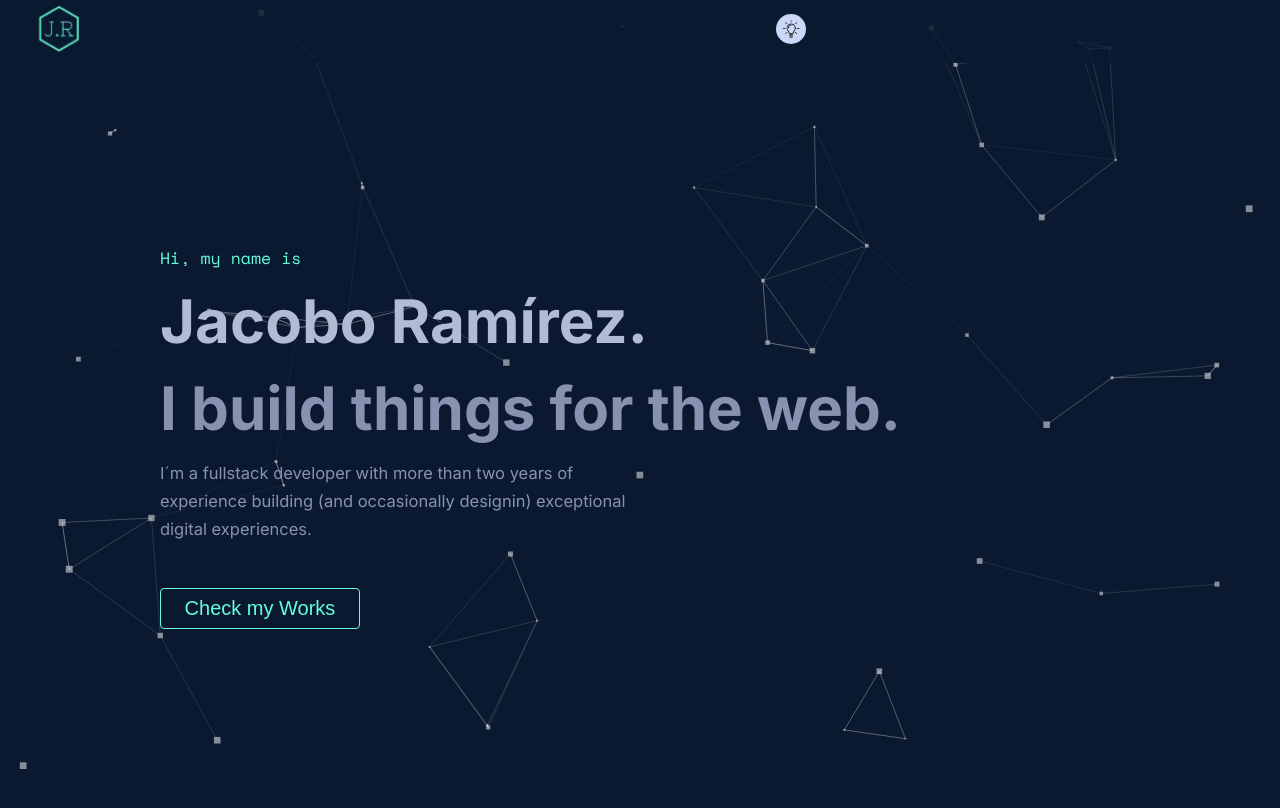
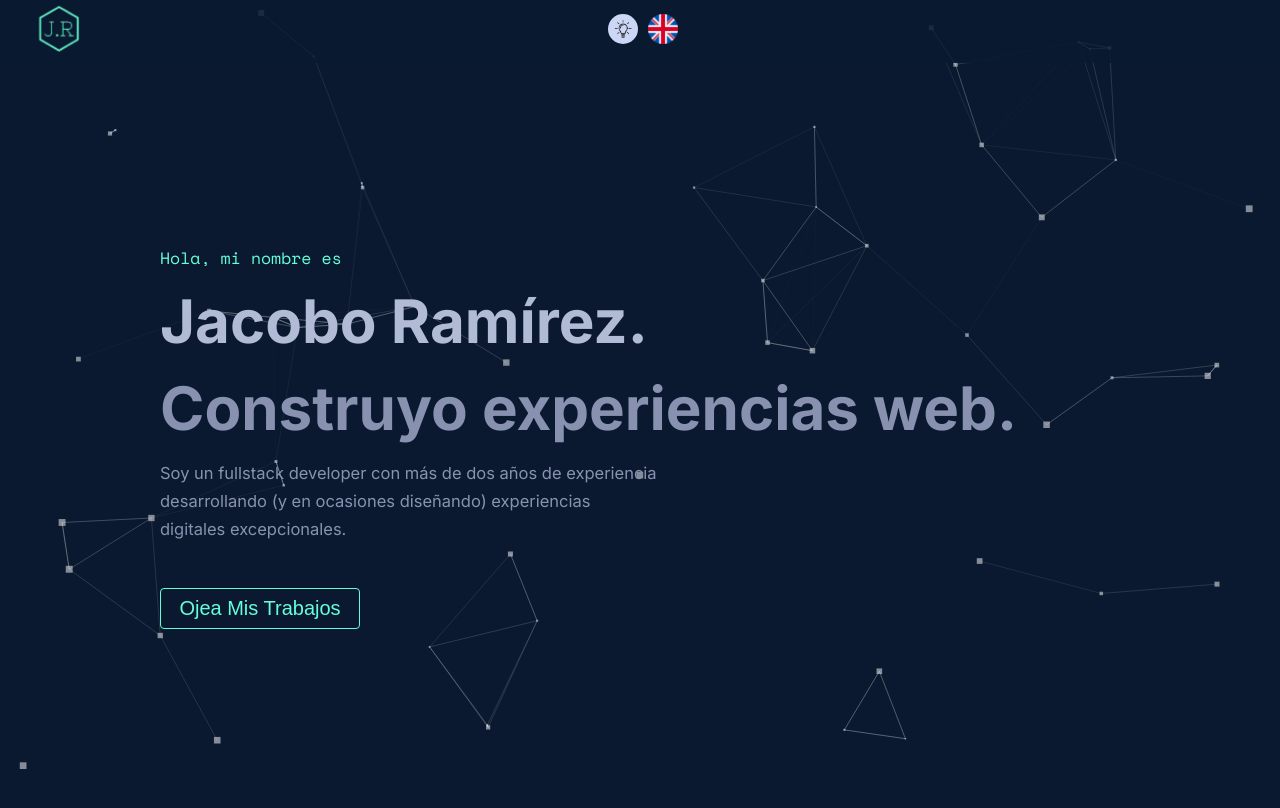
Before and after one commit to jacob-rgb/Portfolio---React, a React (Create React App) app: page / in a window 1280 px wide. Shown: the top 808 px of the page. Built offline with nearby package versions, Linux system fonts and the light colour scheme.

Commit message:
language1

```diff
--- a/src/portfolio/Portfolio.tsx
+++ b/src/portfolio/Portfolio.tsx
@@ -9,6 +9,7 @@ export const Portfolio = () => {
 
     const context:any = useContext(DataContext);
     const [ theme, ] = context.theme;
+    const [ language, ] = context.language;
 
     const [loading, setLoading] = useState(true);
 
@@ -39,15 +40,15 @@ export const Portfolio = () => {
                 < Navbar />
                 < SideBars />
                 <div className="content">
-                    < Header />
+                    < Header language={language} />
                     <section className="about animaTop" id="aboutS">
-                        <h2 className="title"><span>01. </span>About me</h2>
-                        < About />
+                        <h2 className="title"><span>01. </span>{ language === 'en' ? 'About me' : 'Sobre mi'}</h2>
+                        < About language={language} />
                     </section>
                     <section className="experience" id="experienceS">
                         <div className="container">
-                           <h2 className="title animaTop"><span>02. </span>Where i've Worked</h2>
-                           < Works />
+                           <h2 className="title animaTop"><span>02. </span>{ language === 'en' ? "Where i've Worked" : 'Donde He Trabajado'}</h2>
+                           < Works language={language} />
                         </div>
                     </section>
                     <section className="mainProject" id="mainProjectS">
--- a/src/portfolio/components/About.tsx
+++ b/src/portfolio/components/About.tsx
@@ -1,16 +1,25 @@
 import fotoPerfil from '../../assets/fotoperfil2.png';
 
+interface Props {
+    language?: string;
+}
 
-export const About = () => {
+export const About = ({language = 'en'}: Props) => {
     return (
         <div className="row animaTop">
         <div className="col-8">
-            <p className="fadeInBot">Hello! My name is Jacobo Ramírez and i enjoy creating things that live on the internet. My interest in web development started back in 2017 when i decided to try building a simple website for a business.</p>
-            <p className="fadeInBot">It was then when I decided to study web development.
-                Nowadays i' ve had the priviliege of working at <span className="text-green "> an advertising agency, a start-up and a media-web agency </span>
-                My main focus these days is building accessible, inclusive products and digital experiences at Upstatement for a variety of clients.
+            <p className="fadeInBot">
+                {
+                    language === 'en' ? 'Hello! My name is Jacobo Ramírez and i enjoy creating things that live on the internet. My interest in web development started back in 2017 when i decided to try building a simple website for a business.'
+                    : 'Hola, Mi nombre es Jacobo Ramírez y me encanta crear aplicaciones multiplataforma. Mi interés en el desarrollo web comenzó en 2017 cuando decidí montar un sitio web para un negocio.'
+                }
             </p>
-            <p className="fadeInBot">Here are a few technologies I’ve been working with recently:</p>
+            <p className="fadeInBot">
+                { language === 'en' ? "It was then when I decided to study web development.Nowadays i' ve had the priviliege of working at" : "Fue entonces cuando decidí estudiar desarrollo de aplicaciones multiplataforma. Hoy en día he tenido el privilegio de trabajar con "}
+                 <span className="text-green "> {language === 'en' ? 'an advertising agency, a start-up and a media-web agency' : 'una agencia de publicidad, una start-up y una agencia de media-web'} </span>
+                { language === 'en' ? 'My main focus these days is building accessible, inclusive products and digital experiences at Upstatement for a variety of clients.' : 'Mi principal dedicacíon a día de hoy es crear aplicaciones tanto accesibles como optimizadas y experiencias digitales para una variedad de clientes.'}
+            </p>
+            <p className="fadeInBot">{ language === 'en' ? 'Here are a few technologies I’ve been working with recently : ' : 'Estas son algunas de las tecnologías que estoy usando para trabajar : '}</p>
             <ul className="skills-box">
                 <li><span><i className='bx bx-caret-right'></i></span> Javascript (ES6+)</li>
                 <li><span><i className='bx bx-caret-right'></i></span> TypeScript</li>
--- a/src/portfolio/components/Header.tsx
+++ b/src/portfolio/components/Header.tsx
@@ -1,8 +1,11 @@
 import { softScroll} from '../helpers/navbar/navbarHelpers';
 import Particles from "react-tsparticles";
 
+interface Props {
+  language?: string;
+}
 
-export const Header = () => {
+export const Header = ({language = 'en'}: Props) => {
 
     const particlesInit = (main:any) => {
 
@@ -99,11 +102,11 @@ export const Header = () => {
              detectRetina: true,
            }}
     />
-        <span style={{animationDelay:"1.1s"}} className="animaTop mono fadeInBot">Hi, my name is</span>
+        <span style={{animationDelay:"1.1s"}} className="animaTop mono fadeInBot">{ language === 'en' ? 'Hi, my name is' : 'Hola, mi nombre es'}</span>
         <h4 style={{animationDelay:"1.3s"}} className="animaTop fadeInBot">Jacobo Ramírez.</h4>
-        <h4 style={{animationDelay:"1.5s"}} className="animaTop fadeInBot">I build things for the web.</h4>
-        <p style={{animationDelay:"1.7s"}} className="animaTop fadeInBot">I´m a fullstack developer with more than two years of experience building (and occasionally designin) exceptional digital experiences. </p>
-        <button style={{animationDelay:"1.8s"}} className="animaTop outlineBtn checkBtn fadeInBot" data-target="mainProjectS" onClick={softScroll}>Check my Works</button>
+        <h4 style={{animationDelay:"1.5s"}} className="animaTop fadeInBot">{ language === 'en' ? 'I build things for the web.' : 'Construyo experiencias web.'}</h4>
+        <p style={{animationDelay:"1.7s"}} className="animaTop fadeInBot">{ language === 'en' ? 'I´m a fullstack developer with more than two years of experience building (and occasionally designin) exceptional digital experiences.': 'Soy un fullstack developer con más de dos años de experiencia desarrollando (y en ocasiones diseñando) experiencias digitales excepcionales.'} </p>
+        <button style={{animationDelay:"1.8s"}} className="animaTop outlineBtn checkBtn fadeInBot" data-target="mainProjectS" onClick={softScroll}>{ language === 'en' ? 'Check My Works' : 'Ojea Mis Trabajos'}</button>
     </section>
     )
 }
--- a/src/portfolio/components/Navbar.tsx
+++ b/src/portfolio/components/Navbar.tsx
@@ -5,11 +5,15 @@ import imagenLogo from '../../logo.png';
 import imagenLogoLight from '../../assets/LogoLight.png';
 import bombillaOn from '../../assets/bombillaOn.png';
 import bombillaOff from '../../assets/bombillaOff.png';
+import banderaEs from '../../assets/bandera-es.png';
+import banderaEn from '../../assets/bandera-en.png';
+
 import '../styles/Navbar.css';
 
 export const Navbar = () => {
     const context:any = useContext(DataContext);
     const [ theme, setTheme ] = context.theme;
+    const [ language, setLanguage] = context.language;
 
     useEffect(() => {
         document.addEventListener('scroll', toggleNavbar)
@@ -28,6 +32,16 @@ export const Navbar = () => {
           }
       }
 
+      const handleLanguagebtnClick = () => {
+        if(language === 'en') {
+          setLanguage('es')
+          localStorage.setItem('language','es')
+        } else {
+          setLanguage('en');
+          localStorage.setItem('language','en')
+        }
+    }
+
     return (
         <div className="navbar">
             <div className="logo">
@@ -36,12 +50,15 @@ export const Navbar = () => {
                 </button>
             </div>
             <div className="links">
-                <button id='themeBtn' type='button' onClick={handleThemebtnClick}><img src={theme === 'dark' ? bombillaOff : bombillaOn} alt="theme" /></button>
-                <button type='button' onClick={softScroll} data-target="aboutS" style={{animationDelay:'.3s'}} className={`fadeInTop`}><span data-target="aboutS">01.</span>About</button>
-                <button type='button' onClick={softScroll} data-target="experienceS" style={{animationDelay:'.5s'}} className={`fadeInTop`}><span data-target="experienceS">02.</span>Experience</button>
-                <button type='button' onClick={softScroll} data-target="mainProjectS" style={{animationDelay:'.7s'}} className={`fadeInTop`}><span data-target="mainProjectS">03.</span>Work</button>
-                <button type='button' onClick={softScroll} data-target="contactS" style={{animationDelay:'.9s'}} className={`fadeInTop`}><span data-target="contactS">04.</span>Contact</button>
-                <a href='/assets/cv.pdf' target="_blank" style={{animationDelay:'1s'}} className="resumeBtn outlineBtn fadeInTop">Resume</a>
+                <div className="optionsBtns">
+                   <button id='themeBtn' type='button' onClick={handleThemebtnClick}><img src={theme === 'dark' ? bombillaOff : bombillaOn} alt="theme" /></button>
+                   <button id='languageBtn' type='button' onClick={handleLanguagebtnClick}><img src={language === 'en' ? banderaEs : banderaEn} alt="theme" /></button>
+                </div>
+                <button type='button' onClick={softScroll} data-target="aboutS" style={{animationDelay:'.3s'}} className={`fadeInTop`}><span data-target="aboutS">01.</span>{ language === 'en' ? 'About' : 'Sobre Mi'}</button>
+                <button type='button' onClick={softScroll} data-target="experienceS" style={{animationDelay:'.5s'}} className={`fadeInTop`}><span data-target="experienceS">02.</span>{ language === 'en' ? 'Experience' : 'Experiencia'}</button>
+                <button type='button' onClick={softScroll} data-target="mainProjectS" style={{animationDelay:'.7s'}} className={`fadeInTop`}><span data-target="mainProjectS">03.</span>{ language === 'en' ? 'Work' : 'Trabajos'}</button>
+                <button type='button' onClick={softScroll} data-target="contactS" style={{animationDelay:'.9s'}} className={`fadeInTop`}><span data-target="contactS">04.</span>{ language === 'en' ? 'Contact' : 'Contacto'}</button>
+                <a href='/assets/cv.pdf' target="_blank" style={{animationDelay:'1s'}} className="resumeBtn outlineBtn fadeInTop">{ language === 'en' ? 'Resume' : 'Currículum'}</a>
             </div>
             <div className="menu-btn">
                     < button type='button' className="dropdown-toggle" id="navbarDropdown" onClick={() => toggleMenu(theme)}>
--- a/src/portfolio/components/Works.tsx
+++ b/src/portfolio/components/Works.tsx
@@ -2,7 +2,11 @@ import { useState } from 'react';
 import '../styles/components/works.css';
 import { SingleWork } from './SingleWork';
 
-export const Works = () => {
+interface Props {
+    language?: string;
+}
+
+export const Works = ({language = 'en'}: Props) => {
 
 
     const [work, setWork] = useState('work1');
--- a/src/portfolio/context/DataProviders.tsx
+++ b/src/portfolio/context/DataProviders.tsx
@@ -15,6 +15,8 @@ export const DataProvider = (props:any) => {
     useEffect(() => {
         const themeLS:any = localStorage.getItem('theme');
         if(themeLS) setTheme(themeLS);
+        const languageLS:any = localStorage.getItem('language');
+        if(language) setLanguage(languageLS);
     }, [])
 
     return (
--- a/src/portfolio/routers/Main.tsx
+++ b/src/portfolio/routers/Main.tsx
@@ -8,8 +8,8 @@ export const Main = () => {
     return (
       <DataProvider>
         <Routes>
-          <Route path="/" element={< Portfolio />} />
-          <Route path="/*" element={< NotFound />} />
+           <Route path="/" element={< Portfolio />} />
+          < Route path="*" element={< NotFound />} />
         </Routes>
       </DataProvider>
     )
--- a/src/portfolio/styles/Navbar.css
+++ b/src/portfolio/styles/Navbar.css
@@ -45,6 +45,13 @@
     gap: 10px;
 }
 
+.links .optionsBtns {
+    display: flex;
+    align-items: center;
+    gap: 10px;
+    margin-right: 20px;
+}
+
 .links button  {
     font-family: 'Space Mono', monospace;
     color: #ccd6f6;
@@ -58,6 +65,11 @@
     max-width: 30px;
     background-color: #ccd6f6;
     border-radius: 100%;
+}
+
+.links #languageBtn img {
+    max-width: 30px;
+
 }
 
 .links button:hover  {
```
Also changed, not shown: src/assets/bandera-en.png (added), src/assets/bandera-es.png (added).
